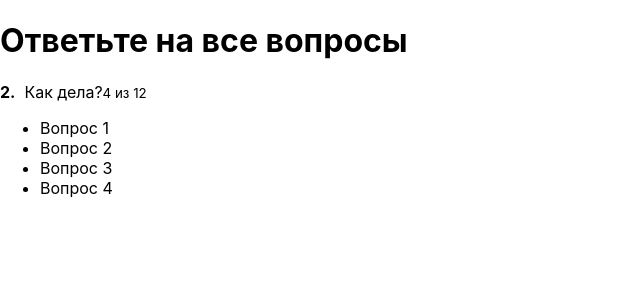
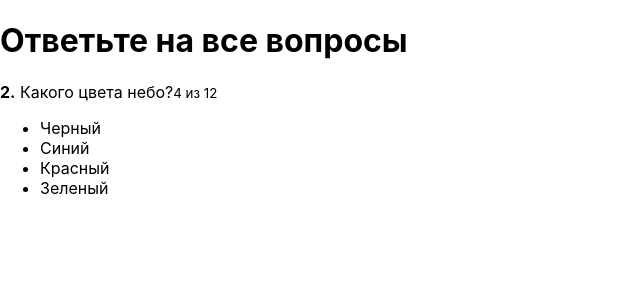
Before and after one commit to geliadonchak/SummerPractice, a React app in the folder react-quiz/: page / in a window 1280 px wide. Shown: the top 300 px of the page, without its empty margins (0-640 px from the left). Built offline with nearby package versions, Linux system fonts and the light colour scheme.

Commit message:
do click handling

```diff
--- a/react-quiz/src/components/ActiveQuiz/ActiveQuiz.js
+++ b/react-quiz/src/components/ActiveQuiz/ActiveQuiz.js
@@ -7,12 +7,15 @@ const ActiveQuiz = props => (
         <p className={classes.Question}>
             <span>
                 <strong>2.</strong>&nbsp;
-                Как дела?
+                {props.question}
             </span>
 
             <small>4 из 12</small>
         </p>
-        <AnswersList answers={props.answers} />
+        <AnswersList
+            answers={props.answers}
+            onAnswerClick={props.onAnswerClick}
+        />
     </div>
 );
 
--- a/react-quiz/src/components/ActiveQuiz/AnswersList/AnswerItem/AnswerItem.js
+++ b/react-quiz/src/components/ActiveQuiz/AnswersList/AnswerItem/AnswerItem.js
@@ -3,7 +3,10 @@ import classes from './AnswerItem.css';
 
 const AnswerItem = props => {
     return (
-        <li className={classes.AnswerItem}>
+        <li
+            className={classes.AnswerItem}
+            onClick={() => props.onAnswerClick(props.answer.id)}
+        >
             {props.answer.text}
         </li>
     );
--- a/react-quiz/src/components/ActiveQuiz/AnswersList/AnswersList.js
+++ b/react-quiz/src/components/ActiveQuiz/AnswersList/AnswersList.js
@@ -6,7 +6,11 @@ const AnswersList = props => (
     <ul className={classes.AnswersList}>
         {props.answers.map((answer, index) => {
             return (
-                <AnswerItem answer={answer} key={index}/>
+                <AnswerItem
+                    answer={answer}
+                    key={index}
+                    onAnswerClick={props.onAnswerClick}
+                />
             );
         })}
     </ul>
--- a/react-quiz/src/containers/Quiz/Quiz.js
+++ b/react-quiz/src/containers/Quiz/Quiz.js
@@ -6,14 +6,20 @@ class Quiz extends Component {
     state = {
         quiz: [
             {
+                question: 'Какого цвета небо?',
+                rightAnswerId: 2,
                 answers: [
-                    {text: 'Вопрос 1'},
-                    {text: 'Вопрос 2'},
-                    {text: 'Вопрос 3'},
-                    {text: 'Вопрос 4'}
-                ]
+                    {text: 'Черный', id: 1},
+                    {text: 'Синий', id: 2},
+                    {text: 'Красный', id: 3},
+                    {text: 'Зеленый', id: 4},
+                ],
             }
         ]
+    }
+
+    handleOnAnswerClick = answerId =>{
+        console.log('Answer Id:', answerId);
     }
 
     render() {
@@ -21,7 +27,11 @@ class Quiz extends Component {
             <div className={classes.Quiz}>
                 <div className={classes.QuizWrapper}>
                     <h1>Ответьте на все вопросы</h1>
-                    <ActiveQuiz answers={this.state.quiz[0].answers} />
+                    <ActiveQuiz
+                        answers={this.state.quiz[0].answers}
+                        question={this.state.quiz[0].question}
+                        onAnswerClick={this.handleOnAnswerClick}
+                    />
                 </div>
             </div>
         );
```
